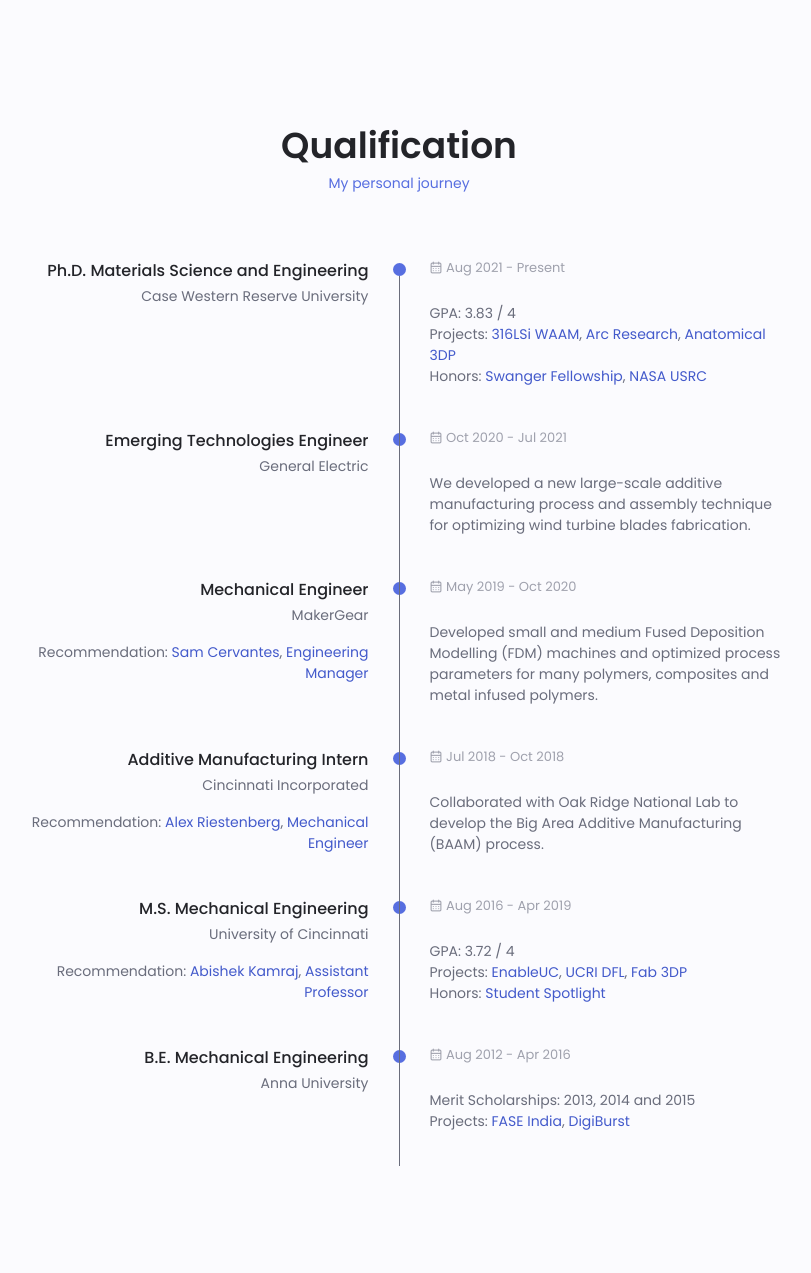
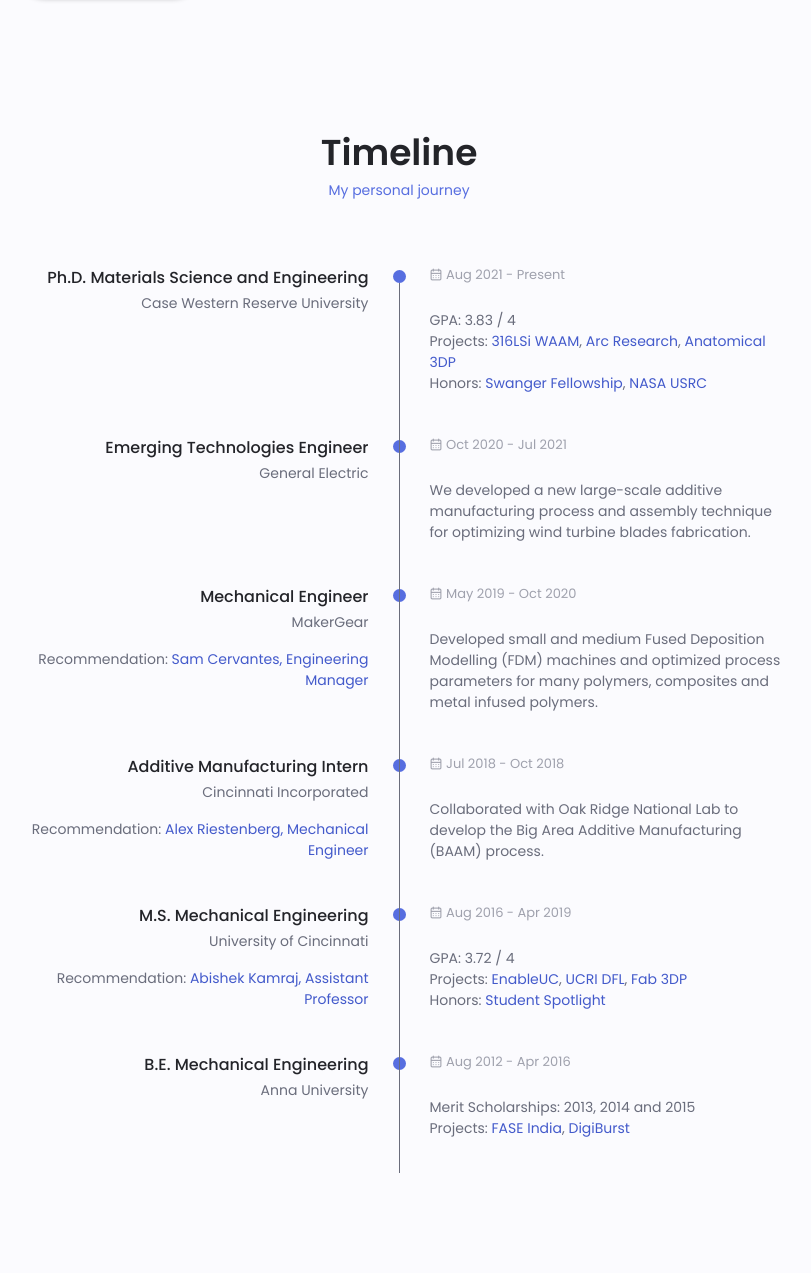
Before and after one commit to JhananiRamasamy/vishnuramasamy, a plain HTML site: page index.html in a window 1280 px wide. Shown: the part 1116-2389 px from the top of the page, without its empty margins (241-1052 px from the left). Drawn offline with nearby package versions, Linux system fonts and the light colour scheme.

Commit message:
added few changes

```diff
--- a/index.html
+++ b/index.html
@@ -53,14 +53,14 @@
                     <i class="uil uil-times nav__close" id="nav-close"></i>
                 </div>
 
-                <div class="nav__btns">
-                    <!-- Theme change button -->
+                <!-- Theme change button -->
+                <!-- <div class="nav__btns">
                     <i class="uil uil-moon change-theme" id="theme-button"></i>
 
                     <div class="nav__toggle" id="nav-toggle">
                         <i class="uil uil-apps"></i>
                     </div>
-                </div>
+                </div> -->
             </nav>
         </header>
 
@@ -151,7 +151,7 @@
 
             <!--==================== QUALIFICATION ====================-->
             <section class="qualification section">
-                <h2 class="section__title">Qualification</h2>
+                <h2 class="section__title">Timeline</h2>
                 <span class="section__subtitle">My personal journey</span>
                 <div class="qualification__container container">
                     <div class="qualification__sections">
@@ -215,8 +215,7 @@
                                 <span class="qualification__subtitle">MakerGear</span>
                                 <span class="qualification__subtitle">
                                     Recommendation:
-                                    <a href="#project_link">Sam Cervantes</a>,
-                                    <a href="#project_link">Engineering Manager</a>
+                                    <a href="#samcervantes">Sam Cervantes, Engineering Manager</a>
                                 </span>
                             </div>
                             <div>
@@ -242,8 +241,7 @@
                                 <span class="qualification__subtitle">Cincinnati Incorporated</span>
                                 <span class="qualification__subtitle">
                                     Recommendation:
-                                    <a href="#project_link">Alex Riestenberg</a>,
-                                    <a href="#project_link">Mechanical Engineer</a>
+                                    <a href="#project_link">Alex Riestenberg, Mechanical Engineer</a>
                                 </span>
                             </div>
                             <div>
@@ -268,8 +266,7 @@
                                 <h3 class="qualification__title">M.S. Mechanical Engineering</h3>
                                 <span class="qualification__subtitle">University of Cincinnati</span>
                                 <span class="qualification__subtitle">Recommendation:
-                                    <a href="#project_link">Abishek Kamraj</a>,
-                                    <a href="#project_link">Assistant Professor</a>
+                                    <a href="#project_link">Abishek Kamraj, Assistant Professor</a>
                                 </span>
                             </div>
 
```
